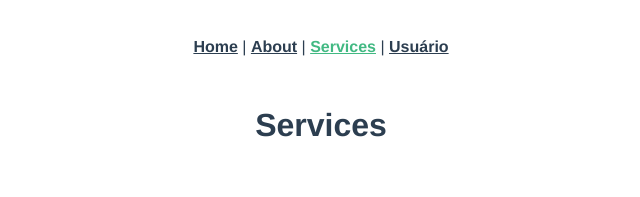
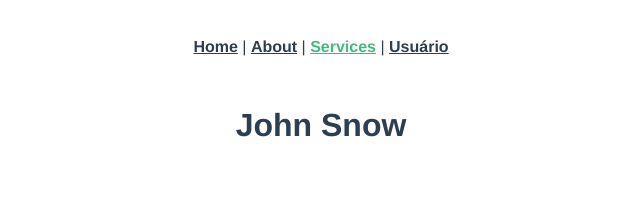
Before and after one commit to KiF1/vuejs, a Vue app: page /services in a window 1280 px wide. Shown: the top 197 px of the page, without its empty margins (319-959 px from the left). Built offline with nearby package versions, Linux system fonts and the light colour scheme.

Commit message:
composition api

```diff
--- a/src/views/ServicesView.vue
+++ b/src/views/ServicesView.vue
@@ -1,3 +1,25 @@
 <template>
-  <h1>Services</h1>
+  <h1>{{ fullName }}</h1>
 </template>
+
+<script>
+import { computed, ref, watch } from 'vue';
+
+export default {
+  // context === Atributos que o componente recebe
+  setup(props , context) {
+    const user = ref({ first_name: 'John', last_name: 'Snow' });
+    const fullName = computed(() => {
+      return `${user.value.first_name} ${user.value.last_name}`
+    })
+
+    watch(
+      // () => user.value.first_name
+      user, () => {
+      console.log('Toda vez que alterar user atualiza')
+    }, { deep: true })
+
+    return { user, fullName }
+  }
+}
+</script>
```
